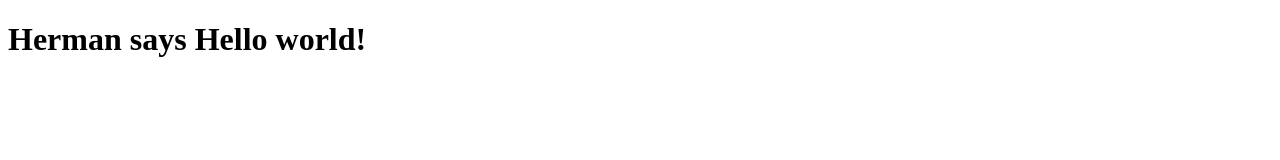
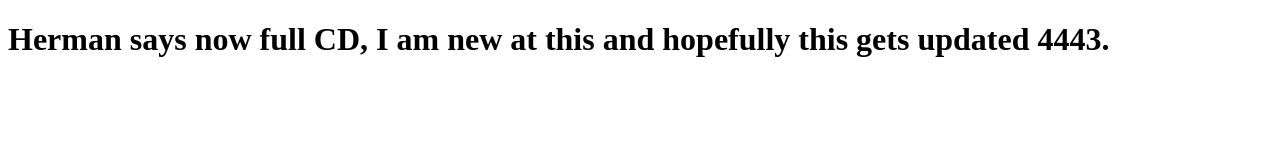
Before and after one commit to hermanmak/codestar-ecr-ecs-demo, a plain HTML site: page apache/index.html in a window 1280 px wide. Drawn offline with Linux system fonts and the light colour scheme.

Commit message:
Update index.html

```diff
--- a/apache/index.html
+++ b/apache/index.html
@@ -7,6 +7,6 @@
     <meta name="author" content="AWS Tutorial Series">
 </head>
 <body>
-    <h1>Herman says Hello world!</h1>
+    <h1>Herman says now full CD, I am new at this and hopefully this gets updated 4443.</h1>
 </body>
 </html>
```
